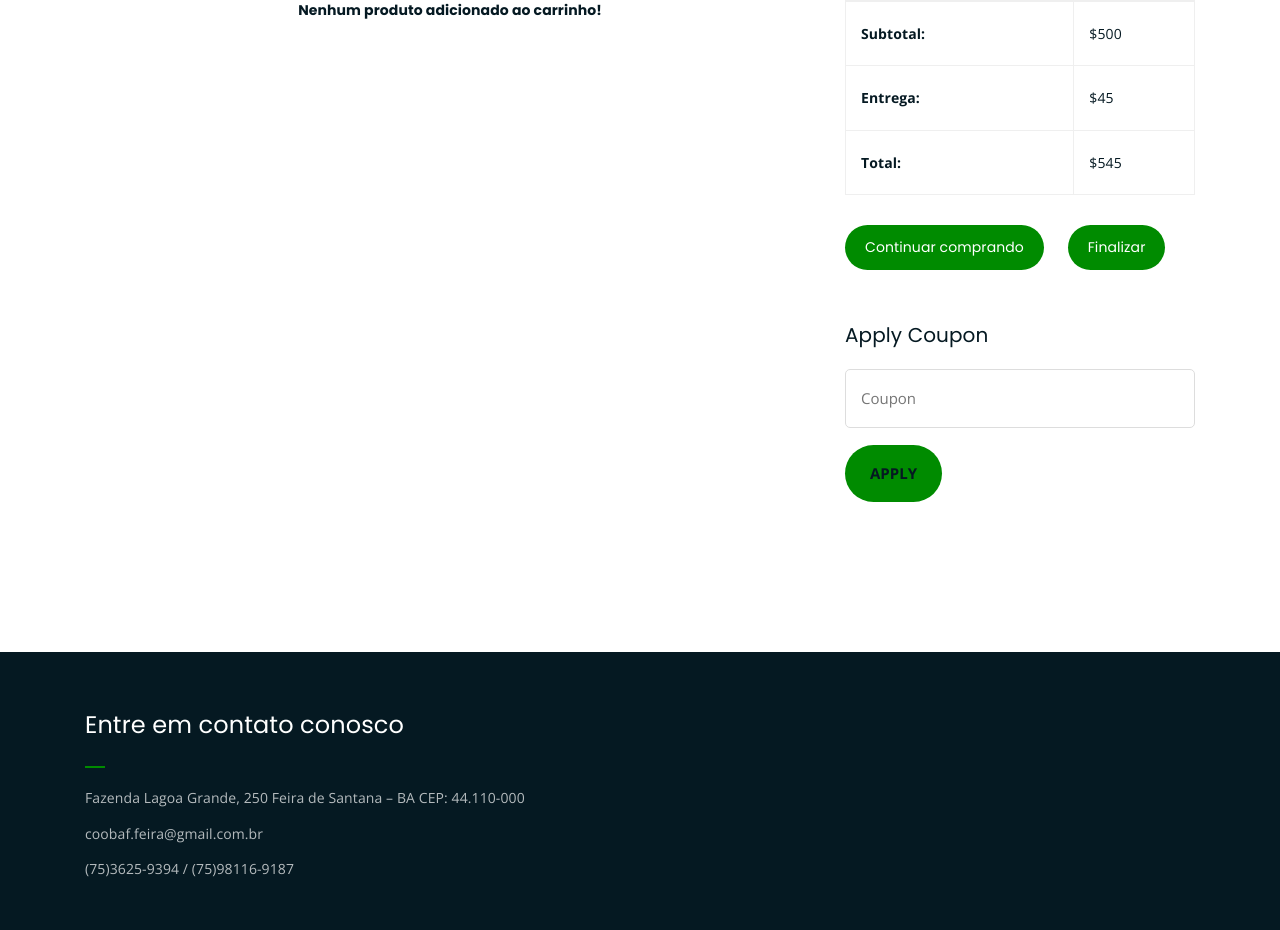
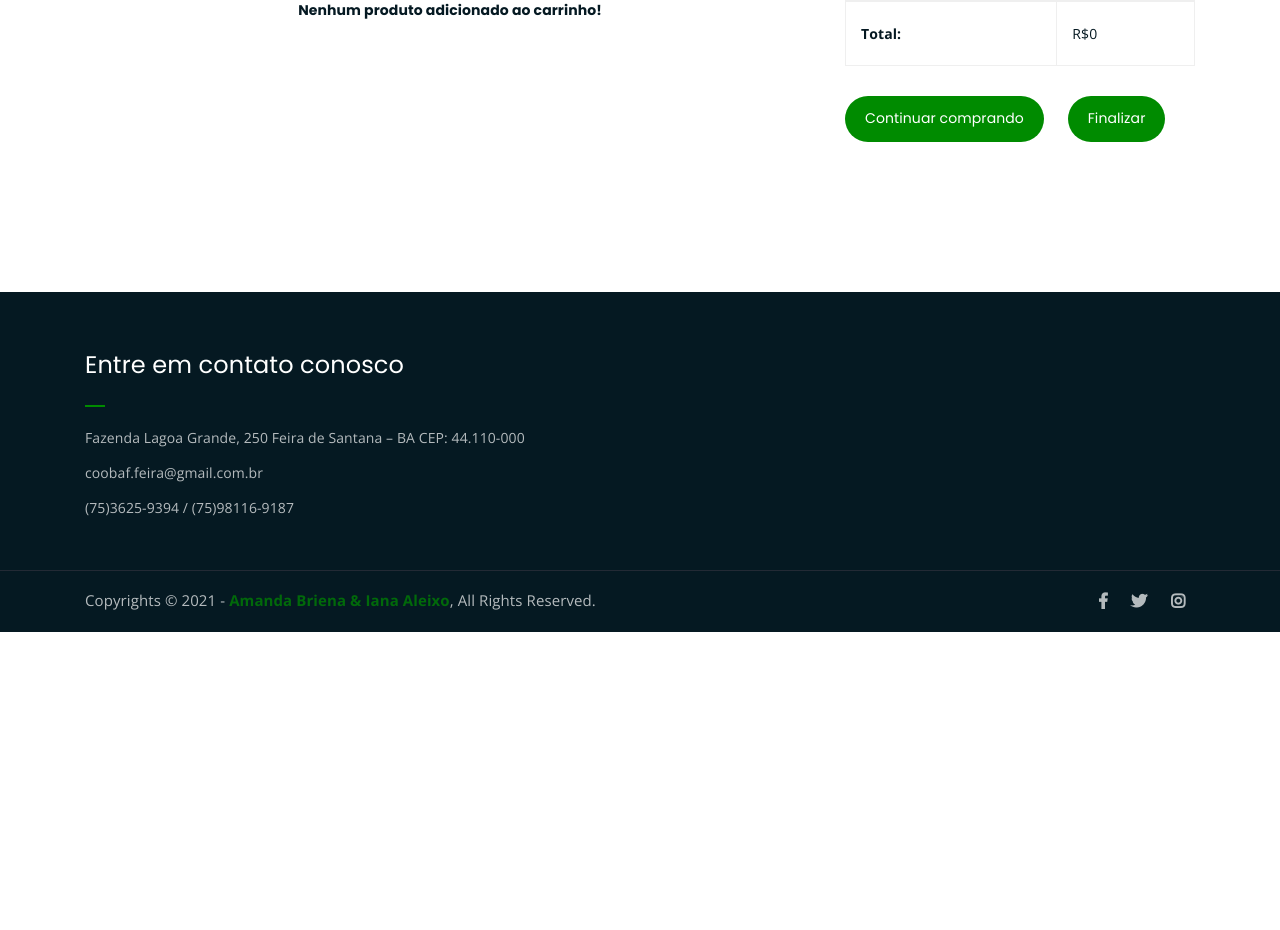
Before and after one commit to amandabriena/EcommerceCOOBAF, a PHP site: page /carrinho.php in a window 1280 px wide. Shown: the part 658-1588 px from the top of the page. After the commit the page ends 1290 px from the top, so only its background shows below. Run offline with PHP 8.4, Linux system fonts and the light colour scheme; some libraries are stand-ins or nearby versions.

Commit message:
funcoes calculo de preço carringo

```diff
--- a/alterar_quantidade.php
+++ b/alterar_quantidade.php
@@ -6,5 +6,7 @@ $quantidade = $_POST['nova_quantidade'];
 $produto = $_POST['id_produto'];
 
 alterar_quantidade($produto, $quantidade);
+$total = total_carrinho();
+echo $total;
 
 ?>
--- a/carrinho.php
+++ b/carrinho.php
@@ -10,7 +10,9 @@
                     nova_quantidade : quantidade,
                     id_produto : produto
                 }
-                $.post('alterar_quantidade.php', dados, function(){});
+                $.post('alterar_quantidade.php', dados, function(retorna){
+					document.getElementById("total_produtos").innerHTML = retorna;
+				});
 		};
 	</script>
 	<title>Meu Carrinho</title>
@@ -23,8 +25,9 @@
 
 
 	?>
-	<?php include_once('conexao_db/conexao.php');
-			include_once('src/functions/funcoes_carrinho.php');
+	<?php
+		include_once('conexao_db/conexao.php');
+		include_once('src/functions/funcoes_carrinho.php');
 	?>
 
 	<!-- breadcrumb-section -->
@@ -60,11 +63,9 @@
 								</tr>
 							</thead>
 							<tbody>
-									<?php //$continuarComprando = $_SESSION['continuarComprando'];
-										//$listaProdutos = array();
-										//$cont = 0;
+									<?php
+										$total_produtos = 0.00;
 										if(isset($_GET['adicionar'])){
-											//$cont = $cont +1;
 											$idProduto = (int) $_GET['adicionar'];
 											add_carrinho($idProduto,1);
 										}
@@ -80,8 +81,9 @@
 														<td class="product-name"> <?php echo $row['nome']; ?> </td>
 														<td class="product-pricee"> R$ <?php echo $row['preco']; ?></td>
 														<td class="product-quantity"><input type="number" placeholder="1" value = <?php echo $quantidade?> name=qntprod id= "quantidade_produto" onchange="alterar(this.value, <?php echo $produto_id; ?>)"> </td>
-														<td class="product-total" id = "preco"> R$ <?php echo $row['preco'] * $quantidade; ?> </td>
+														<td class="product-total" id = "preco_total_<?php echo $produto_id?>"> R$ <?php echo $row['preco'] * $quantidade; ?> </td>
 														<?php
+														$total_produtos = $total_produtos + ($row['preco'] * $quantidade);
 													}?>
 												</tr>
 											<?php }}else{
@@ -106,16 +108,8 @@
 							</thead>
 							<tbody>
 								<tr class="total-data">
-									<td><strong>Subtotal: </strong></td>
-									<td>$500</td>
-								</tr>
-								<tr class="total-data">
-									<td><strong>Entrega: </strong></td>
-									<td>$45</td>
-								</tr>
-								<tr class="total-data">
 									<td><strong>Total: </strong></td>
-									<td>$545</td>
+									<td id = "total_produtos">R$<?php echo $total_produtos?></td>
 								</tr>
 							</tbody>
 						</table>
@@ -125,16 +119,6 @@
 										<a href="ger_pedidos.php" class="boxed-btn black">Finalizar</a>
 									<?php } else ?> <a href="login.php" class="boxed-btn black">Finalizar</a>
 
-						</div>
-					</div>
-
-					<div class="coupon-section">
-						<h3>Apply Coupon</h3>
-						<div class="coupon-form-wrap">
-							<form action="index.html">
-								<p><input type="text" placeholder="Coupon"></p>
-								<p><input type="submit" value="Apply"></p>
-							</form>
 						</div>
 					</div>
 				</div>
--- a/src/functions/funcoes_carrinho.php
+++ b/src/functions/funcoes_carrinho.php
@@ -1,78 +1,68 @@
 <?php
+
+$id_produto = 1;
+
+
 if (session_status() == PHP_SESSION_NONE) {
     session_start();
 }
-
+//Função para adicionar produto ao carrinho:
 function add_carrinho($produto, $quantidade){
+    //Caso o carrinho esteja sendo inicializado
     if(!isset($_SESSION['carrinho']['id'])){
         $_SESSION['carrinho']['id'][] = $produto;
         $_SESSION['carrinho']['qt'][] = $quantidade;
     }else{
+        //verificando se o produto já está no carrinho para somar a sua quantidade
         $posicao = buscar_carrinho($produto);
         if($posicao != null or $posicao === 0){
             $quantidade_anterior = $_SESSION['carrinho']['qt'][$posicao];
             $nova_quantidade = $quantidade + $quantidade_anterior;
             $_SESSION['carrinho']['qt'][$posicao] = $nova_quantidade;
         }else{
+            //caso não esteja, o novo produto e sua quantidade são adicionados ao carrinho
             $_SESSION['carrinho']['id'][] = $produto;
             $_SESSION['carrinho']['qt'][] = $quantidade;
         }
     }
 }
 
+//Função para buscar um produto no carrinho
 function buscar_carrinho($id_produto){
     for($i = 0 ; $i < sizeof($_SESSION['carrinho']['id']) ; $i=$i+1) {
         if($_SESSION['carrinho']['id'][$i] == $id_produto){
-            //echo "PRODUTO ID: ".$_SESSION['carrinho']['id'][$i]."</br>";
             return $i;
         }
     }
     return null;
 }
 
+//Função para alterar a quantidade de um produto no carrinho
 function alterar_quantidade($id_produto, $nova_quantidade){
     $posicao = buscar_carrinho($id_produto);
     $_SESSION['carrinho']['qt'][$posicao] = $nova_quantidade;
 }
 
-/*
-add_carrinho('pd1', 1);
-add_carrinho('pd2', 3);
-add_carrinho('pd2', 10);
-add_carrinho('pd1', 10);
-add_carrinho('pd2', 10);
-add_carrinho('pd1', 10);
-add_carrinho('pd1', 10);
-add_carrinho('pd2', 10);
-add_carrinho('pd3', 10);
-add_carrinho('pd2', 10);
-add_carrinho('pd2', 10);
-add_carrinho('pd3', 10);
+//Função para calcular preço * quantidade adicionada de um produto do carrinho
+function total_preco_produto($id_produto){
+    require('conexao_db/conexao.php');
+    $posicao = buscar_carrinho($id_produto);
+    $quantidade = $_SESSION['carrinho']['qt'][$posicao];
+    $resultado = mysqli_query($connect,"SELECT preco FROM produto where id_produto = '$id_produto'");
+    while($row = mysqli_fetch_assoc($resultado)){
+        $total = floatval($row['preco']) * $quantidade;
+        return $total;
+    }
+}
 
-<table class="table">
-    <tr>
-      <th>ID</th>
-      <th>QUANT</th>
-    </tr>
-     <?php for($i = 0 ; $i < sizeof($_SESSION['carrinho']['id']) ; $i=$i+1) {
-         //console.log();
-        echo '<tr> <td>'.$_SESSION['carrinho']['id'][$i].'</td>';
-        echo '<td>'.$_SESSION['carrinho']['qt'][$i].'</td></tr>';
-     }  ?>
-</table>
+//Função para calcular o valor total da soma dos produtos do carrinho
+function total_carrinho(){
+    require('conexao_db/conexao.php');
+    $total_carrinho = 0;
+    for($i = 0 ; $i < sizeof($_SESSION['carrinho']['id']) ; $i=$i+1) {
+        $total_carrinho = $total_carrinho + total_preco_produto($i);
+    }
+    return $total_carrinho;
+}
 
-<?php
-$busca = buscar_carrinho('pd2');
-echo 'RESULTADO BUSCA: '.$busca?>
-
-/*
-$teste = array_search('pd1', $_SESSION['carrinho']);
-if($teste==0){
-    echo "zero";
-    echo $teste;
-}else{
-    echo "diff";
-    echo $teste;
-}
-*/
 ?>
```
Also changed, not shown: assets/js/main.js (+0 -17 lines), testeCarrinho.php (+52 -1 lines).
